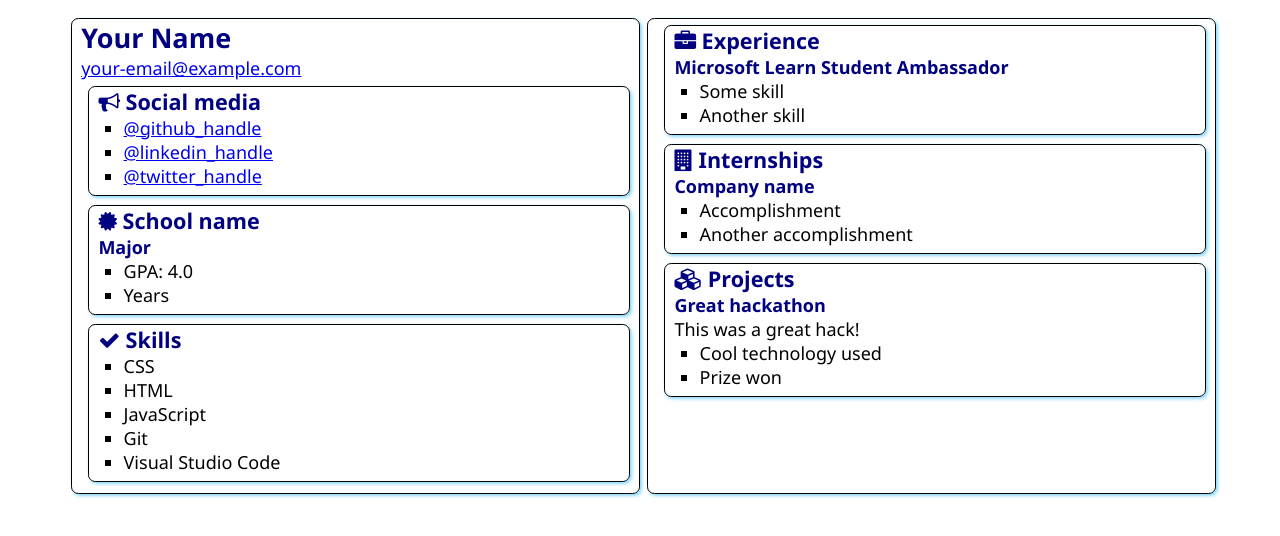
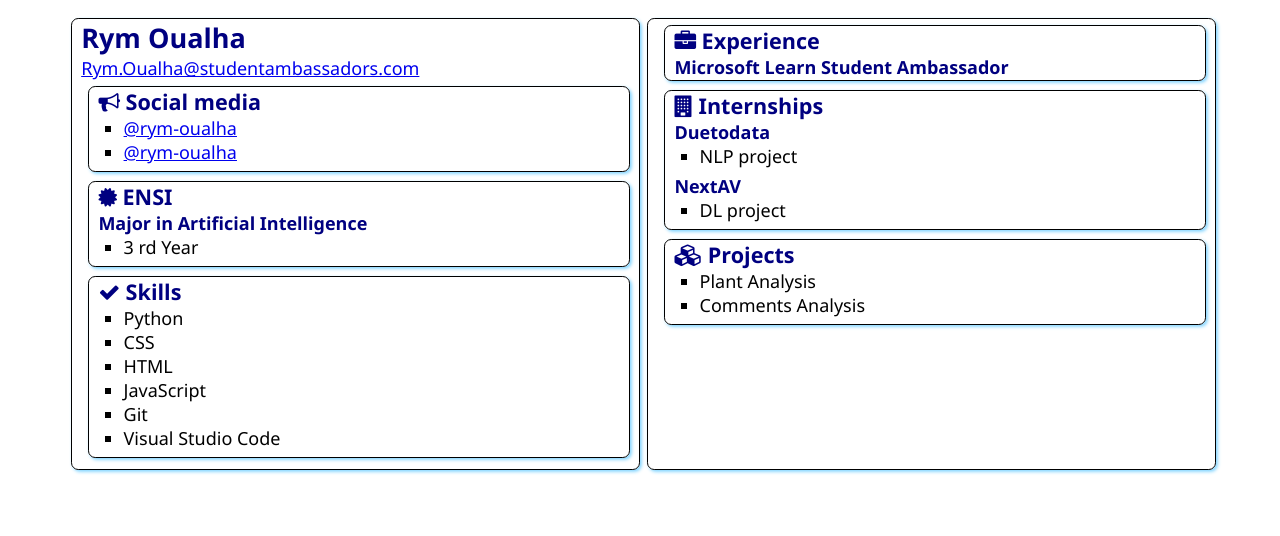
Before and after one commit to rym-oualha/SATechnicalOnboarding, a plain HTML site: page src/index.html in a window 1280 px wide. Drawn offline with Linux system fonts and the light colour scheme.

Commit message:
adding some changes

```diff
--- a/src/index.html
+++ b/src/index.html
@@ -12,8 +12,8 @@
 <body>
     <main>
         <article class="box">
-            <h1>Your Name</h1>
-            <div><a href="mailto:your.email@example.com">your-email@example.com</a></div>
+            <h1>Rym Oualha</h1>
+            <div><a href="mailto:Rym.Oualha@studentambassadors.com">Rym.Oualha@studentambassadors.com</a></div>
 
             <section class="box">
                 <h2>
@@ -21,9 +21,9 @@
                     Social media
                 </h2>
                 <ul>
-                    <li><a href="https://github.com/<handle>">@github_handle</a></li>
-                    <li><a href="https://linkedin.com/in/<handle>">@linkedin_handle</a></li>
-                    <li><a href="https://twitter.com/<handle>">@twitter_handle</a></li>
+                    <li><a href="https://github.com/rym-oualha">@rym-oualha</a></li>
+                    <li><a href="https://linkedin.com/in/rym-oualha">@rym-oualha</a></li>
+
                 </ul>
             </section>
 
@@ -31,12 +31,11 @@
                 <div class="education">
                     <h2>
                         <i class="fa fa-certificate" aria-hidden="true"></i>
-                        School name
+                        ENSI
                     </h2>
-                    <h3>Major</h3>
+                    <h3>Major in Artificial Intelligence</h3>
                     <ul>
-                        <li>GPA: 4.0</li>
-                        <li>Years</li>
+                        <li>3 rd Year</li>
                     </ul>
                 </div>
             </section>
@@ -47,6 +46,7 @@
                     Skills
                 </h2>
                 <ul>
+                    <li>Python</li>
                     <li>CSS</li>
                     <li>HTML</li>
                     <li>JavaScript</li>
@@ -62,10 +62,7 @@
                     Experience
                 </h2>
                 <h3>Microsoft Learn Student Ambassador</h3>
-                <ul>
-                    <li>Some skill</li>
-                    <li>Another skill</li>
-                </ul>
+
             </section>
             <section class="box">
                 <h2>
@@ -73,10 +70,13 @@
                     Internships
                 </h2>
 
-                <h3>Company name</h3>
+                <h3>Duetodata</h3>
                 <ul>
-                    <li>Accomplishment</li>
-                    <li>Another accomplishment</li>
+                    <li>NLP project</li>
+                </ul>
+                <h3>NextAV</h3>
+                <ul>
+                    <li>DL project</li>
                 </ul>
             </section>
             <section class="box">
@@ -84,12 +84,9 @@
                     <i class="fa fa-cubes" aria-hidden="true"></i>
                     Projects
                 </h2>
-
-                <h3>Great hackathon</h3>
-                <div>This was a great hack!</div>
                 <ul>
-                    <li>Cool technology used</li>
-                    <li>Prize won</li>
+                    <li>Plant Analysis</li>
+                    <li>Comments Analysis</li>
                 </ul>
             </section>
         </article>
```
